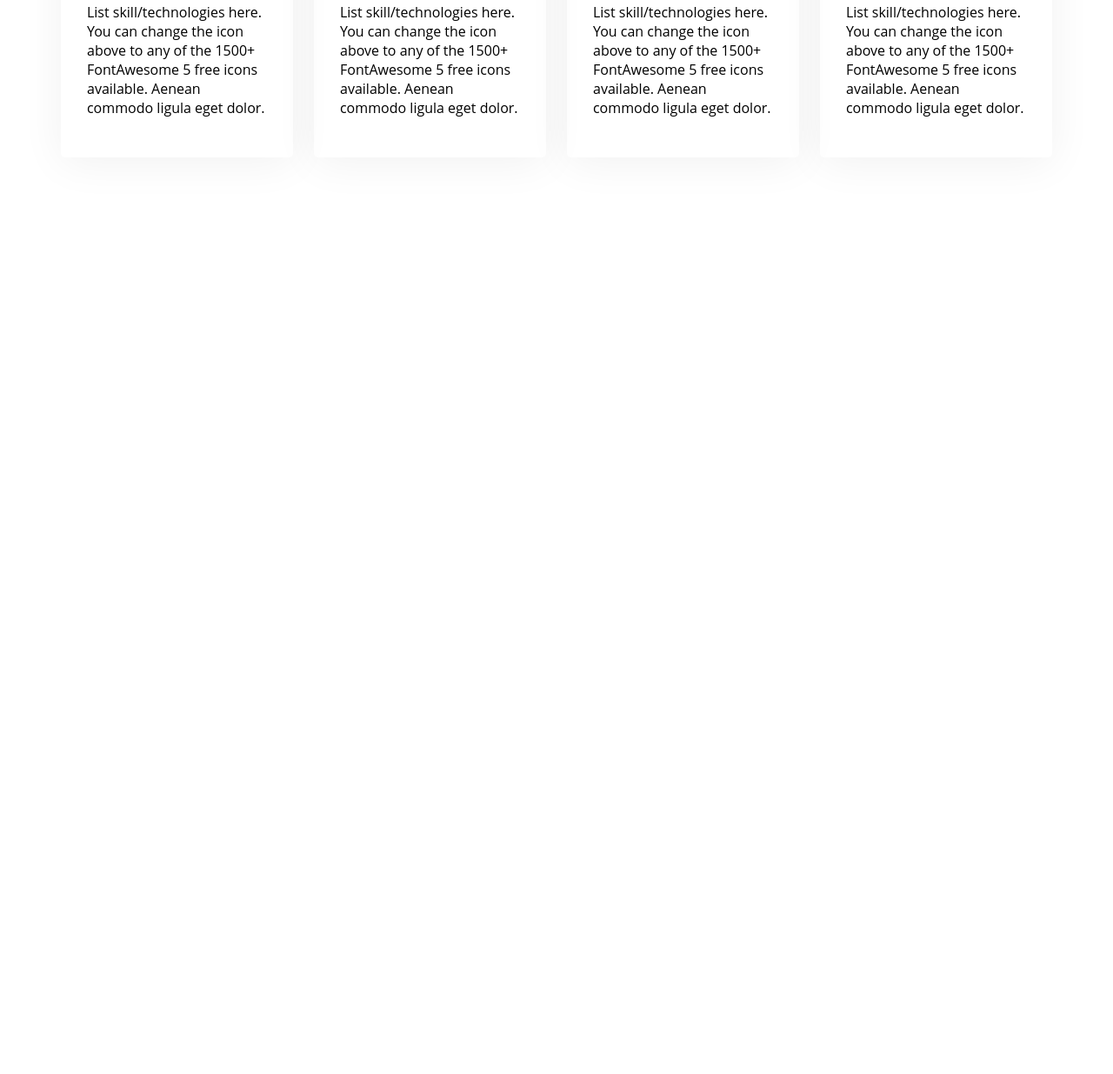
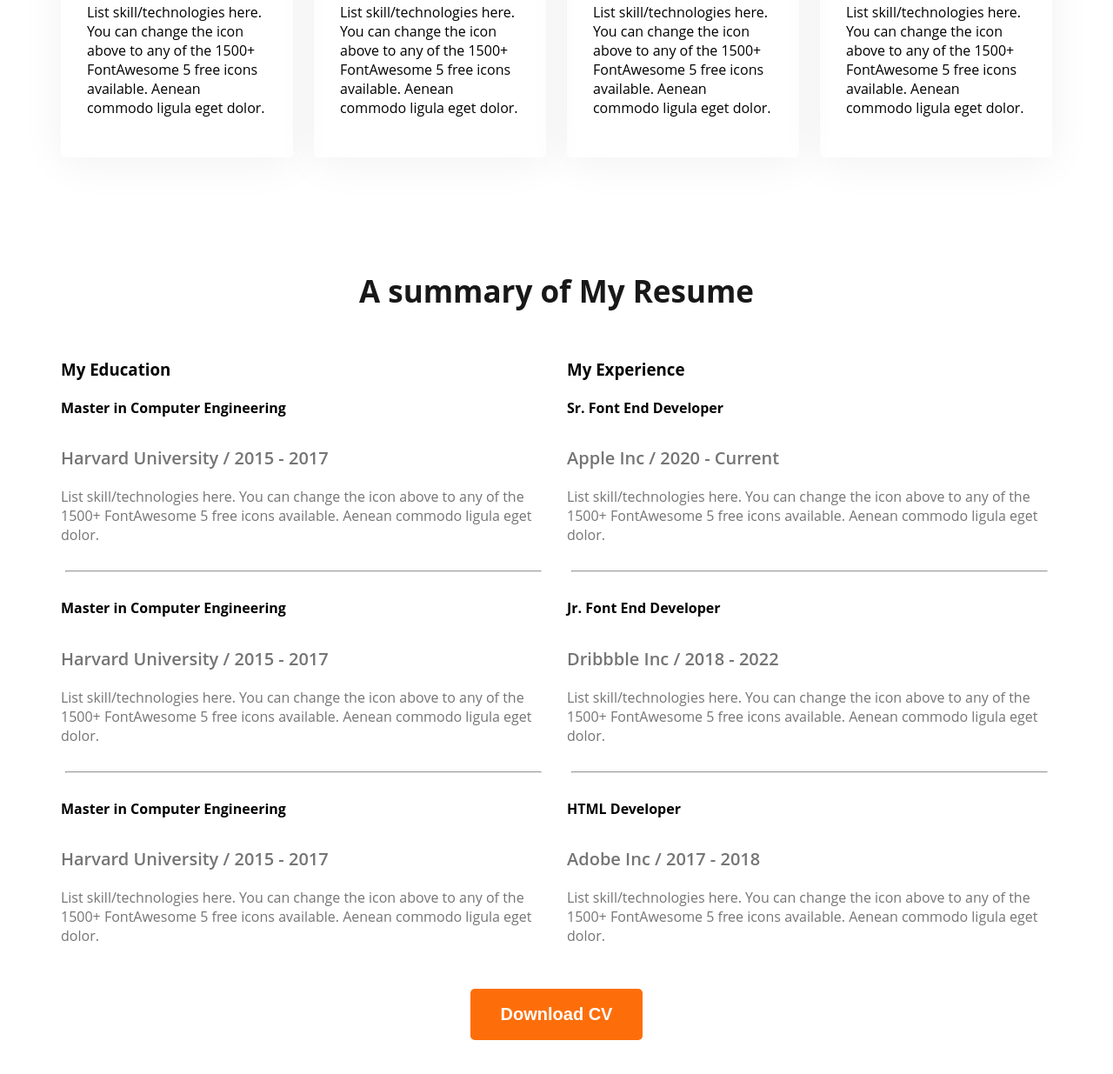
Before and after one commit to Uchchash346/web-developer-portfolio, a plain HTML site: page index.html in a window 1280 px wide. Shown: the part 1902-3137 px from the top of the page at 87% size. Before the commit the page ends 2213 px from the top, so only its background shows below. Drawn offline with Linux system fonts and the light colour scheme.

Commit message:
CompleteResume Section Education and Experience Area

```diff
--- a/index.html
+++ b/index.html
@@ -75,23 +75,88 @@
                 <div class="skill">
                     <img src="images/icons/js.png" alt="">
                     <h4 class="skill-title">Vanilla JavaScript</h4>
-                    <p class="skill-description">List skill/technologies here. You can change the icon above to any of the 1500+ FontAwesome 5 free icons available. Aenean commodo ligula eget dolor.</p>
+                    <p class="skill-description">List skill/technologies here. You can change the icon above to any of
+                        the 1500+ FontAwesome 5 free icons available. Aenean commodo ligula eget dolor.</p>
                 </div>
                 <div class="skill">
                     <img src="images/icons/react.png" alt="">
                     <h4 class="skill-title">React</h4>
-                    <p class="skill-description">List skill/technologies here. You can change the icon above to any of the 1500+ FontAwesome 5 free icons available. Aenean commodo ligula eget dolor.</p>
+                    <p class="skill-description">List skill/technologies here. You can change the icon above to any of
+                        the 1500+ FontAwesome 5 free icons available. Aenean commodo ligula eget dolor.</p>
                 </div>
                 <div class="skill">
                     <img src="images/icons/nodejs.png" alt="">
                     <h4 class="skill-title">Node.js</h4>
-                    <p class="skill-description">List skill/technologies here. You can change the icon above to any of the 1500+ FontAwesome 5 free icons available. Aenean commodo ligula eget dolor.</p>
+                    <p class="skill-description">List skill/technologies here. You can change the icon above to any of
+                        the 1500+ FontAwesome 5 free icons available. Aenean commodo ligula eget dolor.</p>
                 </div>
                 <div class="skill">
                     <img src="images/icons/mongo.png" alt="">
                     <h4 class="skill-title">MongoDB</h4>
-                    <p class="skill-description">List skill/technologies here. You can change the icon above to any of the 1500+ FontAwesome 5 free icons available. Aenean commodo ligula eget dolor.</p>
+                    <p class="skill-description">List skill/technologies here. You can change the icon above to any of
+                        the 1500+ FontAwesome 5 free icons available. Aenean commodo ligula eget dolor.</p>
                 </div>
+            </div>
+        </section>
+        <section class="resume">
+            <h3 class="section-title text-center">A summary of My Resume</h3>
+            <div class="resume-container">
+                <div class="resume-column">
+                    <h3 class="resume-column-title">My Education</h3>
+                    <div class="experience">
+                        <h4 class="experience-title">Master in Computer Engineering</h4>
+                        <h5 class="experience-sub-title">Harvard University / 2015 - 2017</h5>
+                        <div class="experience-description">List skill/technologies here. You can change the icon above
+                            to any of the 1500+ FontAwesome 5 free icons available. Aenean commodo ligula eget dolor.
+                        </div>
+                    </div>
+                    <hr>
+                    <div class="experience">
+                        <h4 class="experience-title">Master in Computer Engineering</h4>
+                        <h5 class="experience-sub-title">Harvard University / 2015 - 2017</h5>
+                        <div class="experience-description">List skill/technologies here. You can change the icon above
+                            to any of the 1500+ FontAwesome 5 free icons available. Aenean commodo ligula eget dolor.
+                        </div>
+                    </div>
+                    <hr>
+                    <div class="experience">
+                        <h4 class="experience-title">Master in Computer Engineering</h4>
+                        <h5 class="experience-sub-title">Harvard University / 2015 - 2017</h5>
+                        <div class="experience-description">List skill/technologies here. You can change the icon above
+                            to any of the 1500+ FontAwesome 5 free icons available. Aenean commodo ligula eget dolor.
+                        </div>
+                    </div>
+                </div>
+                <div class="resume-column">
+                    <h3 class="resume-column-title">My Experience</h3>
+                    <div class="experience">
+                        <h4 class="experience-title">Sr. Font End Developer</h4>
+                        <h5 class="experience-sub-title">Apple Inc / 2020 - Current</h5>
+                        <div class="experience-description">List skill/technologies here. You can change the icon above
+                            to any of the 1500+ FontAwesome 5 free icons available. Aenean commodo ligula eget dolor.
+                        </div>
+                    </div>
+                    <hr>
+                    <div class="experience">
+                        <h4 class="experience-title">Jr. Font End Developer</h4>
+                        <h5 class="experience-sub-title">Dribbble Inc / 2018 - 2022</h5>
+                        <div class="experience-description">List skill/technologies here. You can change the icon above
+                            to any of the 1500+ FontAwesome 5 free icons available. Aenean commodo ligula eget dolor.
+                        </div>
+                    </div>
+                    <hr>
+                    <div class="experience">
+                        <h4 class="experience-title">HTML Developer</h4>
+                        <h5 class="experience-sub-title">Adobe Inc / 2017 - 2018</h5>
+                        <div class="experience-description">List skill/technologies here. You can change the icon above
+                            to any of the 1500+ FontAwesome 5 free icons available. Aenean commodo ligula eget dolor.
+                        </div>
+                    </div>
+
+                </div>
+            </div>
+            <div class="text-center resume-download-cv">
+                <button class="btn-primary">Download CV</button>
             </div>
         </section>
     </main>
--- a/styles/portfolio.css
+++ b/styles/portfolio.css
@@ -110,7 +110,7 @@ main {
     margin: 0 auto;
 }
 
-main section{
+main section {
     margin-top: 130px;
     margin-bottom: 130px;
 }
@@ -143,3 +143,28 @@ main section{
     border-radius: 5px;
     box-shadow: 0px 6px 50px 0px rgba(0, 0, 0, 0.06);
 }
+
+/* Resume container */
+.resume-container {
+    display: flex;
+    gap: 24px;
+}
+
+.experience-sub-title {
+    font-size: 20px;
+    font-weight: 600;
+    margin-bottom: 20px;
+}
+
+.experience-description,
+.experience-sub-title {
+    color: #757575;
+}
+
+.resume hr{
+    margin: 30px 5px;
+}
+
+.resume-download-cv{
+    margin-top: 50px;
+}
```
